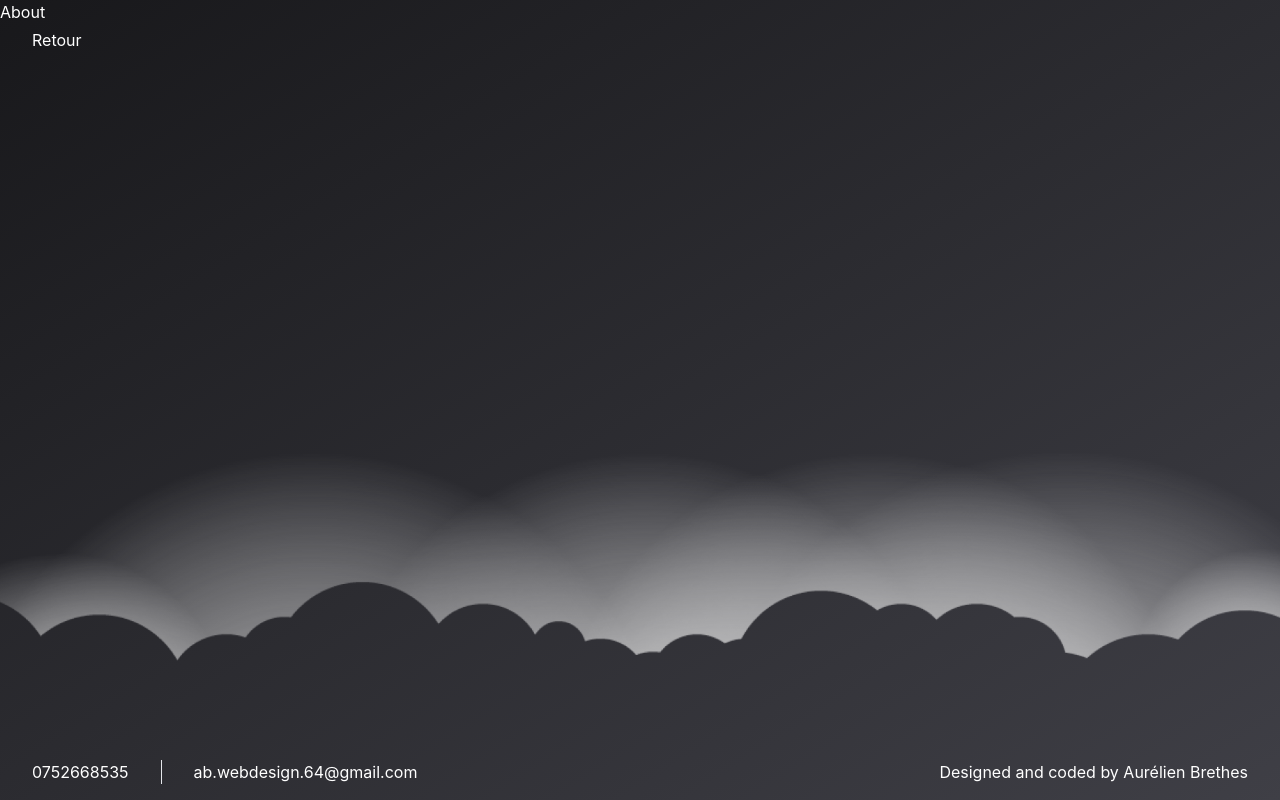
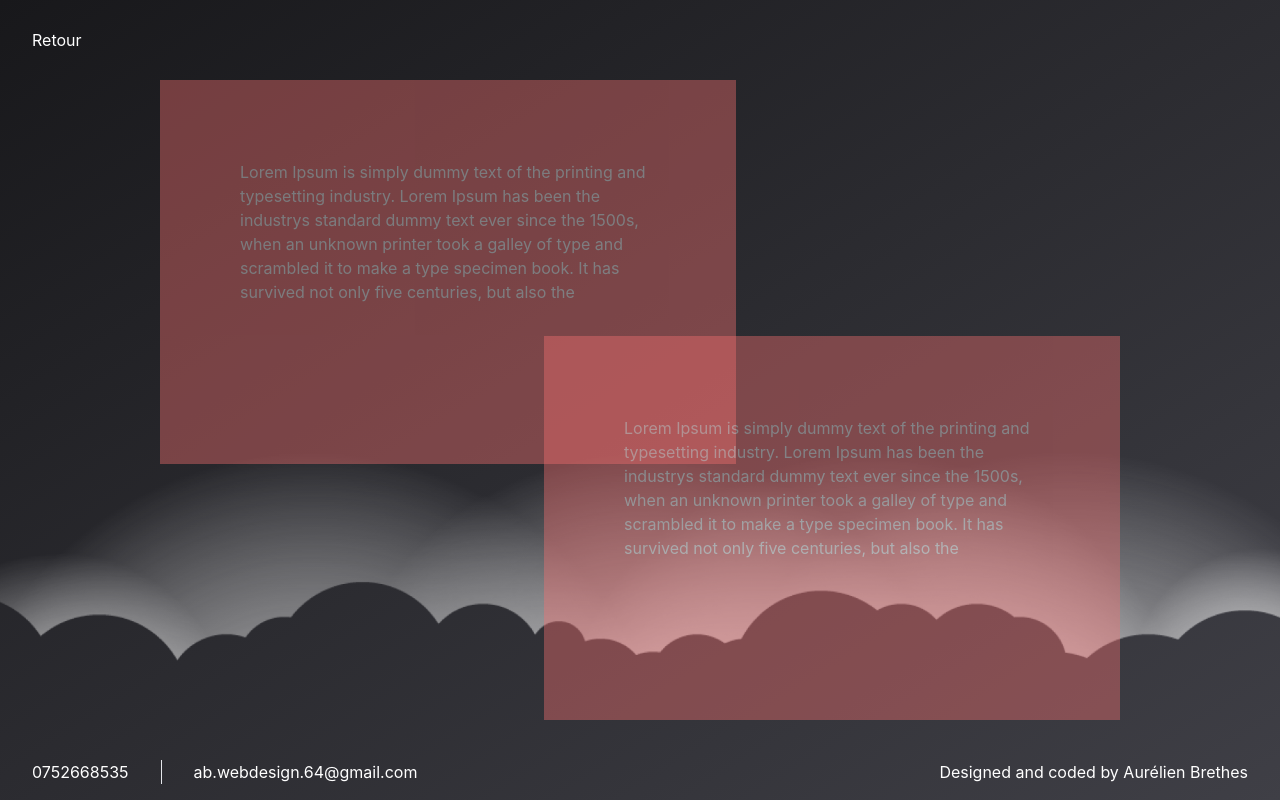
Before and after one commit to aurelienbrethes/ab-webdesign, a Next.js app: page /about in a window 1280 px wide. Built offline with nearby package versions, Linux system fonts and the light colour scheme.

Commit message:
add about section with animation

```diff
--- a/pages/about.tsx
+++ b/pages/about.tsx
@@ -1,11 +1,36 @@
 import { NextPage } from 'next'
+import AboutCard from '../src/components/AboutCard'
 import BackButton from '../src/components/BackButton'
+
+const aboutArray = [
+  {
+    text: '  Lorem Ipsum is simply dummy text of the printing and typesetting industry. Lorem Ipsum has been the industrys standard dummy text ever since the 1500s, when an unknown printer took a galley of type and scrambled it to make a type specimen book. It has survived not only five centuries, but also the',
+    cardClass: '-ml-[700px] top-0 left-0',
+    motionClass: 700,
+  },
+  {
+    text: '  Lorem Ipsum is simply dummy text of the printing and typesetting industry. Lorem Ipsum has been the industrys standard dummy text ever since the 1500s, when an unknown printer took a galley of type and scrambled it to make a type specimen book. It has survived not only five centuries, but also the',
+    cardClass: '-mr-[700px] bottom-0 right-0',
+    motionClass: -700,
+  },
+]
 
 const About: NextPage = () => {
   return (
-    <div className="w-screen h-screen">
-      <p>About</p>
+    <div className="relative w-screen h-screen">
       <BackButton />
+      <section className="absolute top-20 bottom-20 right-40 left-40">
+        <div className="relative w-full h-full ">
+          {aboutArray.map((card, index) => (
+            <AboutCard
+              text={card.text}
+              cardClass={card.cardClass}
+              motionClass={card.motionClass}
+              key={index}
+            />
+          ))}
+        </div>
+      </section>
     </div>
   )
 }
--- a/pages/service.tsx
+++ /dev/null
@@ -1,42 +0,0 @@
-import { useEffect, useState } from 'react'
-
-interface IService {
-  id: number
-  title: string
-  description: string
-}
-
-const Service = ({ title, description }: IService) => {
-  const openClass = 'w-72'
-  const closeClass = 'w-20'
-  const [open, setOpen] = useState(false)
-  const [activeClass, setActiveClass] = useState(closeClass)
-
-  useEffect(() => {
-    if (open) {
-      setActiveClass(openClass)
-    } else {
-      setActiveClass(closeClass)
-    }
-  }, [open])
-  const handleOpen = () => {
-    setOpen(!open)
-  }
-
-  return (
-    <>
-      <div
-        className={`flex relative flex-col h-5/6 items-center ${activeClass} bg-red-300 duration-200 p-7`}
-      >
-        <h2 className="mb-3">{title}</h2>
-        {open && <p className="text-xs">{description}</p>}
-        <span
-          className="absolute inset-0 z-50 cursor-pointer"
-          onClick={() => handleOpen()}
-        />
-      </div>
-    </>
-  )
-}
-
-export default Service
--- a/pages/services.tsx
+++ b/pages/services.tsx
@@ -1,11 +1,11 @@
 import { NextPage } from 'next'
 import BackButton from '../src/components/BackButton'
-import Service from './service'
+import Service from '../src/components/service'
 
 const services = [
   {
     id: 1,
-    title: 'Vitrine',
+    title: 'V I T R I N E',
     description:
       " Lorem Ipsum is simply dummy text of the printing and typesetting industry. Lorem Ipsum has been the industry's standard dummy text ever since the 1500s, when an unknown printer took a galley of type and scrambled it to make a type specimen book. It has survived not only five centuries, but also the",
   },
@@ -17,13 +17,13 @@ const services = [
   },
   {
     id: 3,
-    title: 'E-Commerce',
+    title: 'E - C O M M E R C E',
     description:
       " Lorem Ipsum is simply dummy text of the printing and typesetting industry. Lorem Ipsum has been the industry's standard dummy text ever since the 1500s, when an unknown printer took a galley of type and scrambled it to make a type specimen book. It has survived not only five centuries, but also the",
   },
   {
     id: 4,
-    title: 'Application',
+    title: 'A P P L I C A T I O N',
     description:
       " Lorem Ipsum is simply dummy text of the printing and typesetting industry. Lorem Ipsum has been the industry's standard dummy text ever since the 1500s, when an unknown printer took a galley of type and scrambled it to make a type specimen book. It has survived not only five centuries, but also the",
   },
@@ -32,15 +32,11 @@ const services = [
 const Services: NextPage = () => {
   return (
     <div className="flex items-center w-screen h-screen ">
-      <h1 className="absolute top-7 right-8">Services</h1>
+      <h1 className="absolute align-middle top-7 right-8">Services</h1>
       <section className="flex justify-around w-full pt-32 h-5/6">
         {services.map((service) => (
           <div key={service.id}>
-            <Service
-              id={service.id}
-              title={service.title}
-              description={service.description}
-            />
+            <Service title={service.title} description={service.description} />
           </div>
         ))}
       </section>
--- /dev/null
+++ b/src/components/AboutCard.tsx
@@ -0,0 +1,21 @@
+import { motion } from 'framer-motion'
+
+interface IAboutCard {
+  text: string
+  cardClass: string
+  motionClass: number
+}
+
+const AboutCard = ({ text, cardClass, motionClass }: IAboutCard) => {
+  return (
+    <motion.div
+      animate={{ x: motionClass }}
+      transition={{ ease: 'easeOut', duration: 0.5 }}
+      className={`absolute w-3/5 ${cardClass} bg-red-400 opacity-40 h-3/5`}
+    >
+      <p className="p-20">{text}</p>
+    </motion.div>
+  )
+}
+
+export default AboutCard
--- /dev/null
+++ b/src/components/service.tsx
@@ -0,0 +1,59 @@
+import { motion } from 'framer-motion'
+import { useEffect, useState } from 'react'
+
+interface IService {
+  title: string
+  description: string
+}
+
+const Service = ({ title, description }: IService) => {
+  const openClass = 'w-72'
+  const closeClass = 'w-20'
+  const [titleClass, setTitleClass] = useState('mb-3')
+  const [open, setOpen] = useState(false)
+  const [activeClass, setActiveClass] = useState(closeClass)
+
+  useEffect(() => {
+    if (open) {
+      setActiveClass(openClass)
+      setTitleClass('')
+    } else {
+      setActiveClass(closeClass)
+      setTitleClass('text-center w-3')
+    }
+  }, [open])
+
+  const handleOpen = () => {
+    setOpen(!open)
+  }
+
+  // Options for opacity animation menu dropdown
+  const variations = {
+    visible: { opacity: 1 },
+    hidden: { opacity: 0 },
+  }
+  return (
+    <>
+      <div
+        className={`flex relative flex-col h-5/6 justify-center items-center ${activeClass} bg-red-400 opacity-40 duration-200 p-7`}
+      >
+        <h2 className={`${titleClass}`}>{title}</h2>
+        <motion.div
+          variants={variations}
+          animate={open ? 'visible' : 'hidden'}
+          transition={{
+            duration: 0.5,
+          }}
+        >
+          {open && <p className="my-8 text-xs">{description}</p>}
+        </motion.div>
+        <span
+          className="absolute inset-0 z-50 cursor-pointer"
+          onClick={() => handleOpen()}
+        />
+      </div>
+    </>
+  )
+}
+
+export default Service
```
